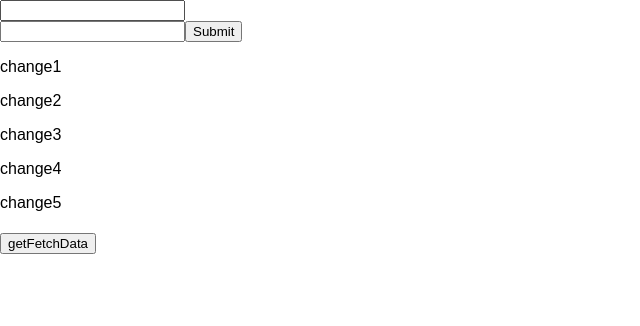
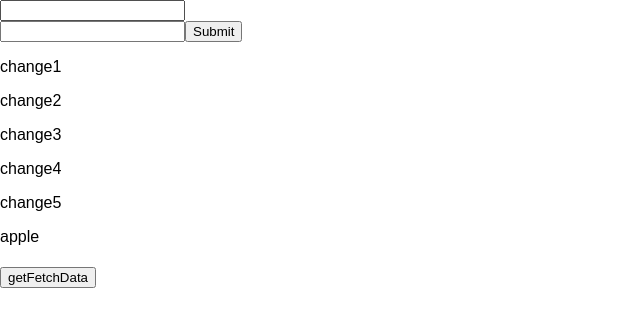
Before and after one commit to piggymichelle/testmy-app, a React (Create React App) app: page / in a window 1280 px wide. Shown: the top 326 px of the page, without its empty margins (0-640 px from the left). Built offline with nearby package versions, Linux system fonts and the light colour scheme.

Commit message:
add a apple to the last

```diff
--- a/src/Myarea.js
+++ b/src/Myarea.js
@@ -7,6 +7,7 @@ const Myarea = props => {
             <p>change3</p>
             <p>change4</p>
             <p>change5</p>
+            <p>apple</p>
             <h1>{props.nameList}</h1>
             <h1>{props.ageList}</h1>
         </div>);
```
